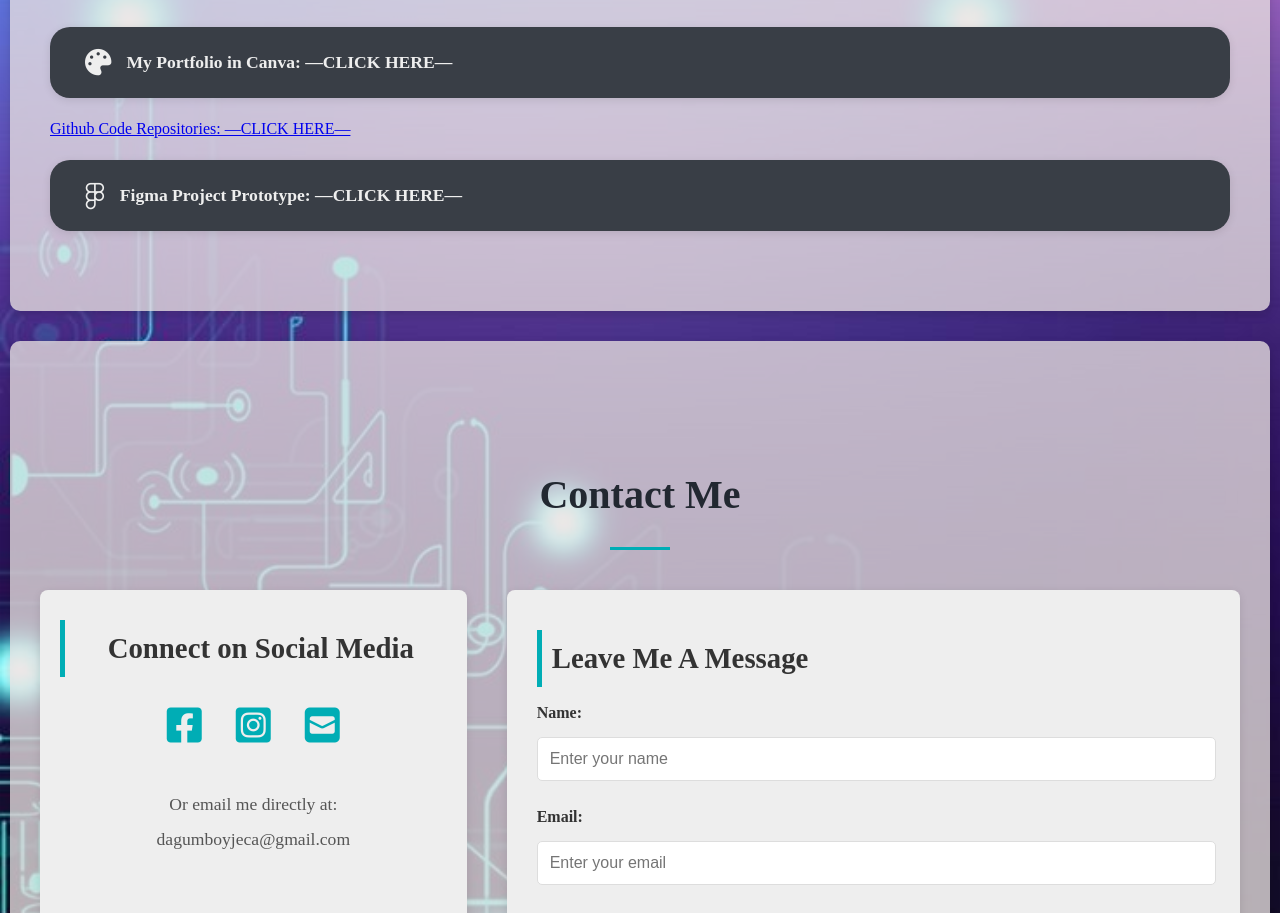
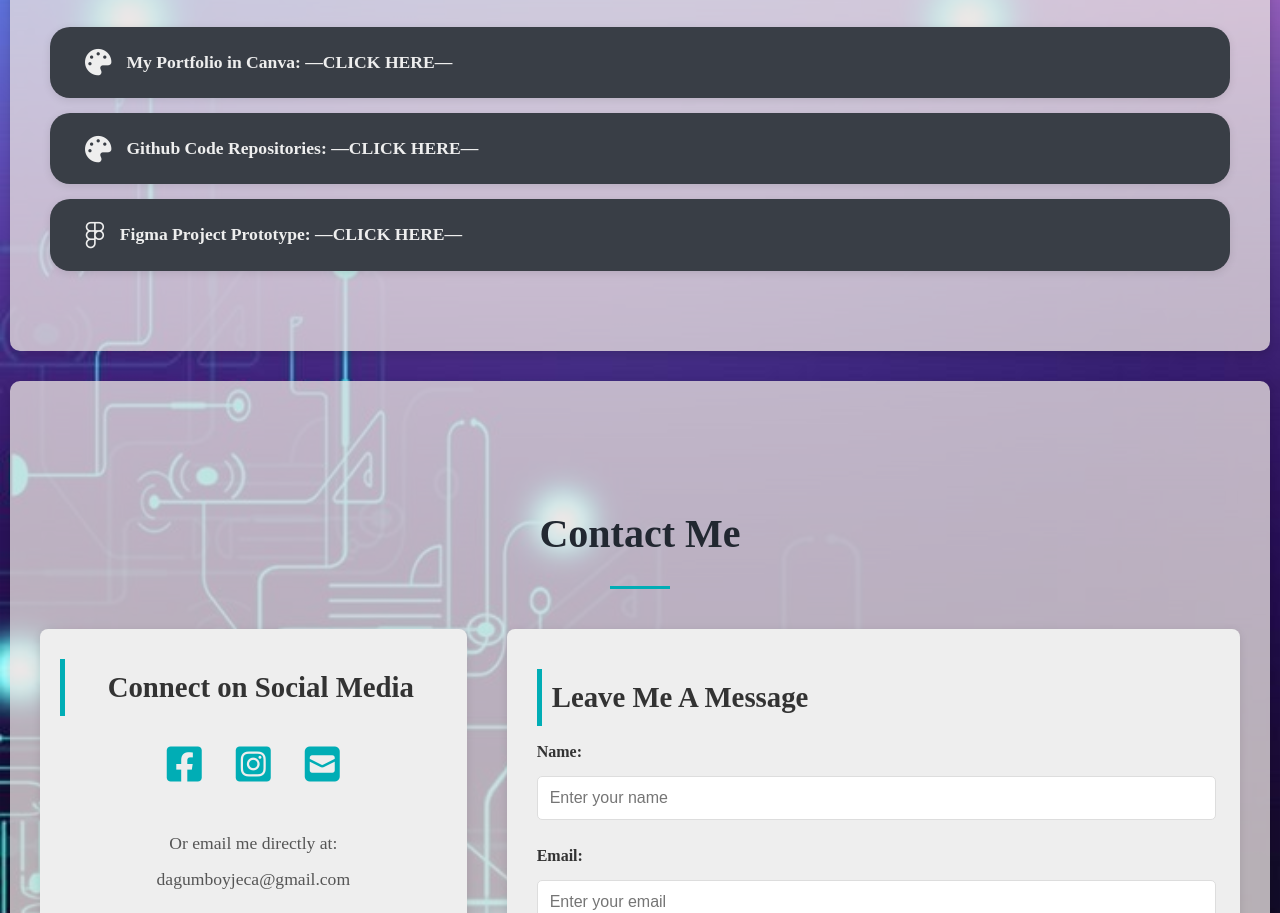
Before and after one commit to JecaDagumboy/jeca, a plain HTML site: page index.html in a window 1280 px wide. Shown: the part 2793-3706 px from the top of the page. Drawn offline with Linux system fonts and the light colour scheme.

Commit message:
Update index.html

```diff
--- a/index.html
+++ b/index.html
@@ -569,7 +569,8 @@ I am a dedicated IT student who enjoys learning and improving every day. I focus
                     <a href="https://www.canva.com/design/DAGxNqo4Ylk/QgN5sTFheR7AcuNdDuDTnA/edit" target="_blank" class="external-link-card">
                         <i class="fas fa-palette"></i> My Portfolio in Canva: —CLICK HERE—
                     </a>
-                    <a href="https://jecadagumboy.github.io/jeca/"></i> Github Code Repositories: —CLICK HERE—
+                    <a href="https://jecadagumboy.github.io/jeca/"target="_blank" class="external-link-card">
+                        <i class="fas fa-palette"></i> Github Code Repositories: —CLICK HERE—
                     </a>
                     <a href="https://www.figma.com/proto/Dk5x5spF4uXoDJEZZXgfBy" target="_blank" class="external-link-card">
                         <i class="fab fa-figma"></i> Figma Project Prototype: —CLICK HERE—
```
